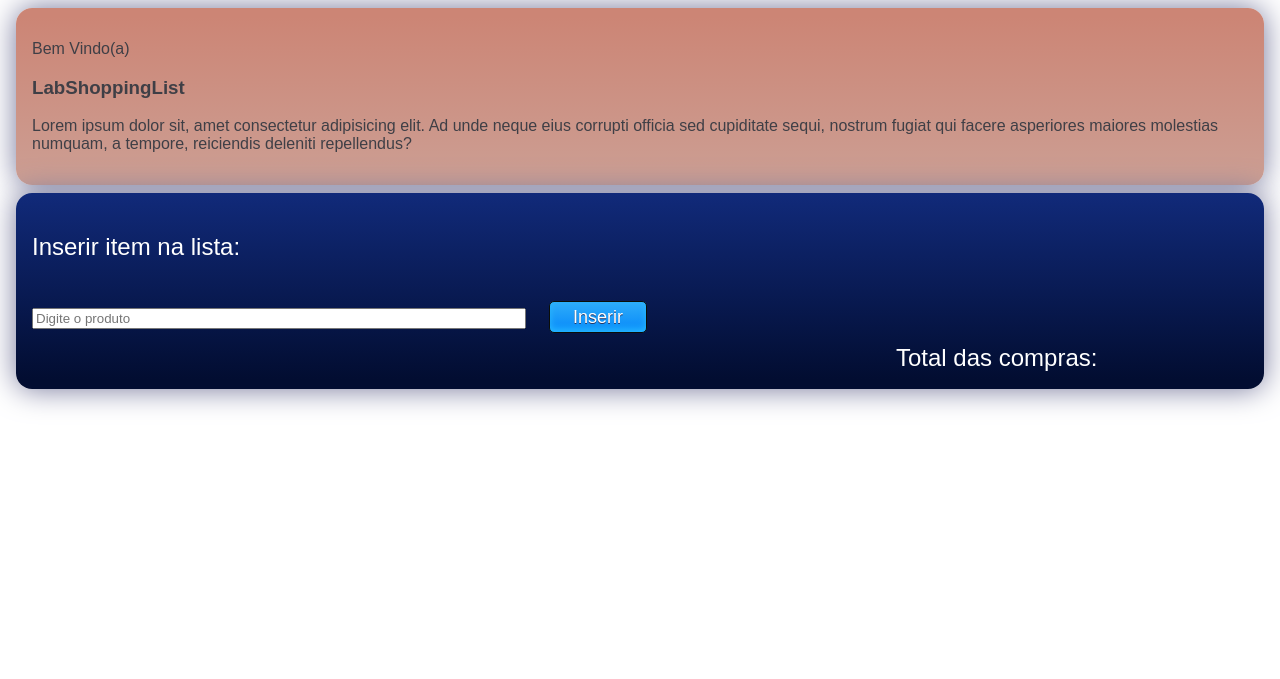
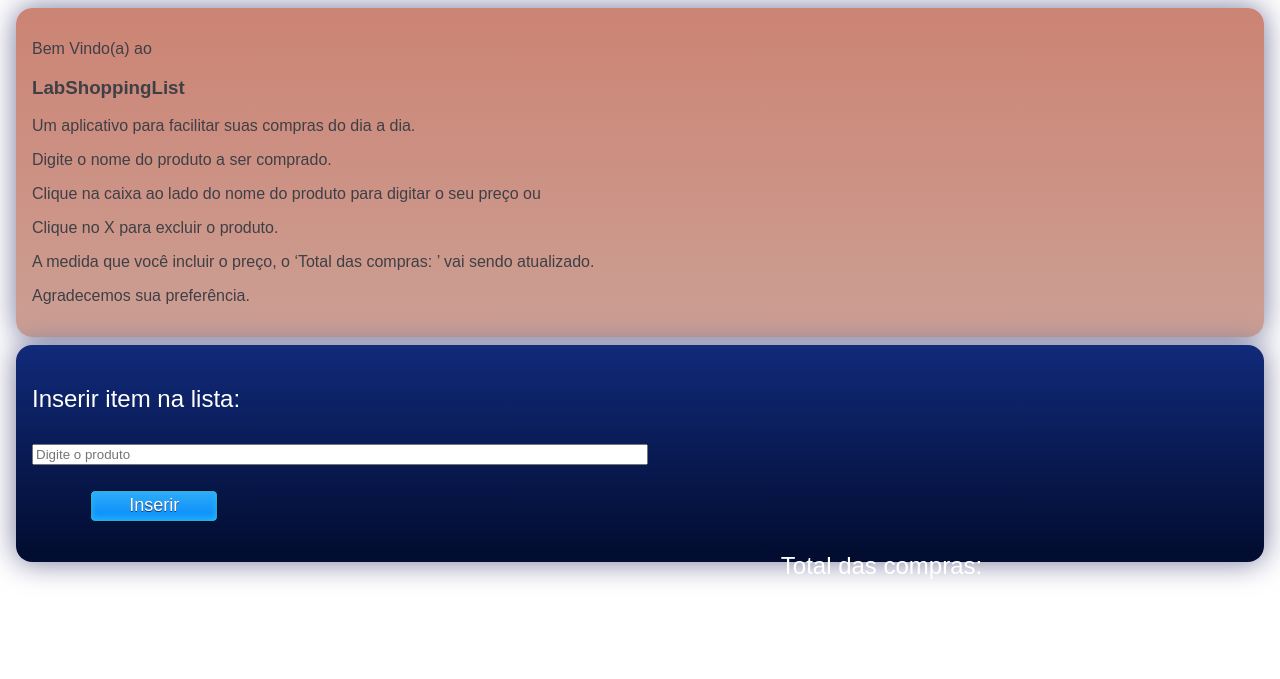
Before and after one commit to FernandoAndrada/M-dulo3-Projeto_labSupermarket, a website built with Vite: page LabShoppingList/index.html in a window 1280 px wide. Built offline with nearby package versions, Linux system fonts and the light colour scheme.

Commit message:
Retira arquivos e atualiza outros...

```diff
--- a/LabShoppingList/index.html
+++ b/LabShoppingList/index.html
@@ -2,7 +2,7 @@
 <html lang="en">
   <head>
     <meta charset="UTF-8" />
-    <link rel="icon" type="image/jpg" href="">
+    <link rel="icon" type="image/jpg" href="LabShoppingList\favicon.ico">
     <meta name="viewport" content="width=device-width, initial-scale=1.0" />
     <title>Lab Supermarket</title>
   </head>
@@ -13,12 +13,18 @@
     <div>
           <div id='bodyDesc'>
             <div id="textBd">
-            <p>Bem Vindo(a) </p>
+
+            <p>Bem Vindo(a) ao</p>
             <h3>LabShoppingList</h3>
-            <p>Lorem ipsum dolor sit, amet consectetur adipisicing elit.
-              Ad unde neque eius corrupti officia sed cupiditate sequi,
-              nostrum fugiat qui facere asperiores maiores molestias numquam,
-              a tempore, reiciendis deleniti repellendus?</p>
+            <p>Um aplicativo para facilitar suas compras do dia a dia.</p>
+            <p>Digite o nome do produto a ser comprado.</p>
+            <p>Clique na caixa ao lado do nome do produto para
+            digitar o seu preço ou</p>
+            <p>Clique no X para excluir o produto.</p>
+            <p>A medida que você incluir o preço, o ‘Total das compras: ’
+              vai sendo atualizado.</p>
+            <p>Agradecemos sua preferência.</p>
+
             </div>
           </div>
           <div class="space">
--- a/LabShoppingList/inputPrice.js
+++ b/LabShoppingList/inputPrice.js
@@ -7,7 +7,7 @@ export function inputPrice() {
         if((!priceBuy)){
             alert('Por favor digite um número!')
         }else{
-            alert('voce digitou'+priceBuy);
+
 
             var precoAtual = (document.querySelector('span'));
 
@@ -17,7 +17,7 @@ export function inputPrice() {
             var listaPrice = document.querySelector('#price');
 
 
-            var itemPrice = (`<span>${(precoNovo)}</span>`);
+            var itemPrice = (`<span>${(precoNovo.toFixed(2))}</span>`);
 
 
 
--- a/LabShoppingList/listProdutos.js
+++ /dev/null
@@ -1,6 +0,0 @@
-import './main'
-export function listProdutos(){
-
-
-
-}
--- a/LabShoppingList/main.js
+++ b/LabShoppingList/main.js
@@ -9,25 +9,21 @@ var lista2 = document.querySelector('#ul');
 var produto = document.querySelector('#produto');
 var botao = document.querySelector('#btn');
 
+botao.addEventListener('click', addItem);
 
-
-
-botao.addEventListener('click', addItem);
-//const listProd = new Set([]);
 var listProd = [];
-
-
-
-
 
 // Verifica se lista de produtos está vazia se estiver pega os dados do LS.
 if(listProd.length < 1){
-    for(var i=0; i <= localStorage.length ; i++){
+    for(var i=0; i <= 100 ; i++){
+        if(!(localStorage.getItem(i)===null)){
     listProd.push(localStorage.getItem(i));
+        }
     }
 }
 
-for( var i=1 ; i <= localStorage.length ; i++){
+for( var i=0 ; i <= 100 ; i++){
+    if(!(listProd[i]===undefined)){
     const itemListProd =
     ('<li id="li1"><input class="but3" type="checkbox" id='+listProd[i]
     +' name= '+ listProd[i]
@@ -35,21 +31,31 @@ for( var i=1 ; i <= localStorage.length ; i++){
     +'><a id="popPrice" href="javascript:'+inputPrice
     +' inputPrice();">'
     + listProd[i] +
-    '</a><button id="btn2"  class="but2">X</button></label></li>');
+    '</a><button id="btn2"  class="but2">'+
+    'X</button></label></li>');
 
     lista2.innerHTML = lista2.innerHTML + itemListProd;
+    }
 
 }
 
-    //  function deletaItem() {
-    //      var del = confirm("Você tem certeza que deseja remover esse item?");
-    //      if (del ===true)
-    //      {
-    //       localStorage.removeItem(2);
-    //          }
-    //          document.location.reload(false)}
+    var deletar = document.querySelector('#btn2');
+    deletar.addEventListener('click', deletaItem);
 
+     function deletaItem() {
+        // for(var i=0; i <= 100 ; i++){
+        // if(!(localStorage.getItem(i)===null)){
+        var del = prompt('Digite o nome da lista a ser excluido:');
+        // var index = listProd.findIndex(element => element === del );
+        // localStorage.removeItem(index);
+        alert('Produto excluido sem sucesso, será corrigido na próxima atualização...')
+        //document.location.reload(true);
+        }
 
+    //}
+    //}
+
+    console.log(listProd)
 
 function addItem(){
 
@@ -64,21 +70,8 @@ function addItem(){
 
 // Inser os dados no localStorage.
     for (var i=1; i < listProd.length ; i++){
-        localStorage.setItem( i , listProd[i]);
+        localStorage.setItem( i, listProd[i]);
         }
-
-
-    //  function deletaItem() {
-    //      var del = confirm("Você tem certeza que deseja remover esse item?");
-    //      if (del ===true)
-    //      {
-    //       localStorage.removeItem(2);
-    //          }
-    //          document.location.reload(false)}
-
-// Lista HTML.
-
-
 
     const item =
     ('<li><input class="but3" type="checkbox" id='+produto.value
--- a/LabShoppingList/style.css
+++ b/LabShoppingList/style.css
@@ -43,7 +43,8 @@
 
 .input{
 
-  width: 40%;
+  width: 50%;
+  left: 4%;
 
 }
 
@@ -55,7 +56,9 @@ background-color:#2dabf9;
 
 border-radius:5px;
 border:1px solid #0b0e07;
-display:inline-block;
+position:relative;
+display:flex;
+
 
 color:#ffffff;
 font-family:Arial;
@@ -64,12 +67,15 @@ padding:1px 23px;
 text-decoration:none;
 text-shadow:0px 1px 0px #263666;
 cursor: pointer;
+align-items: center;
+justify-content: center;
 
-  width: auto;
-  height: 2rem;
-  top: 18rem;
-  left: 24rem;
-  margin: 1rem;
+width: 8rem;
+height: 2rem;
+top: 20%;
+left: 2.8%;
+margin: 2%;
+
 }
 
 #popPrice{
@@ -134,17 +140,17 @@ background-color:#0688fa;
 .totComp{
 
   position:absolute;
-  top:40%;
-  left: 70%;
+  top:66%;
+  left: 61%;
   width: auto;
 }
 
 .valComp{
 
   position:absolute;
-  top:50%;
+  top:75%;
   font-size: 100%;
-  left: 70%;
+  left: 61%;
   width: auto;
 }
 
@@ -159,7 +165,7 @@ li{
   position:absolute;
   display: flex;
   color: white;
-  top: 31%;
+  top: 32%;
   left: 130%;
   width: max-content;
 
```
Also changed, not shown: LabShoppingList/favicon.ico (renamed from LabShoppingList/image/cropped-fa-3-180x180.jpg), LabShoppingList/image/93010839.jfif (deleted), LabShoppingList/image/favicon.ico (added).
